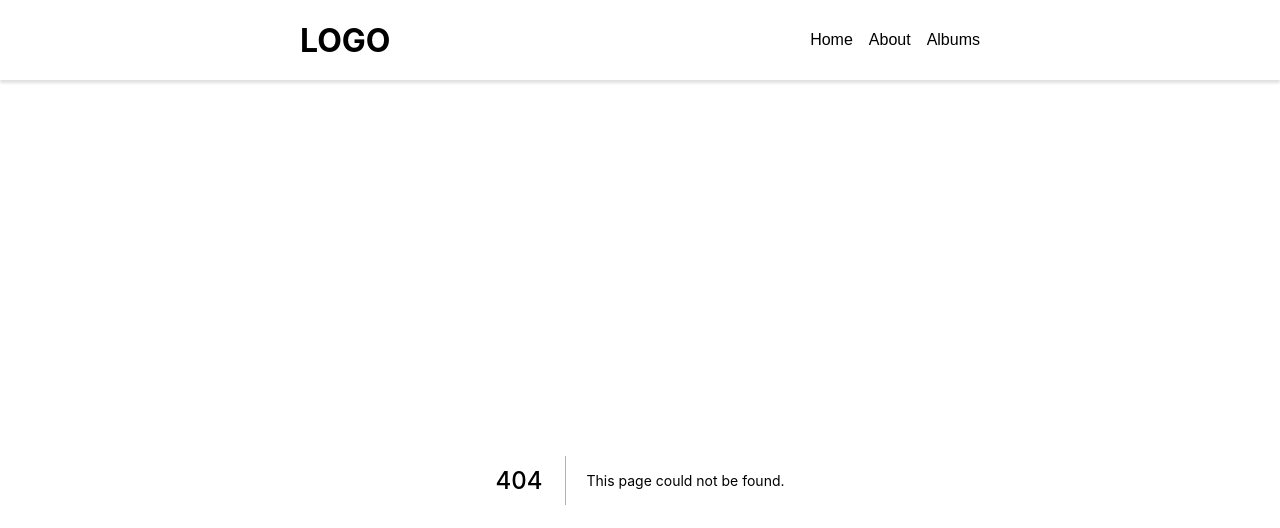
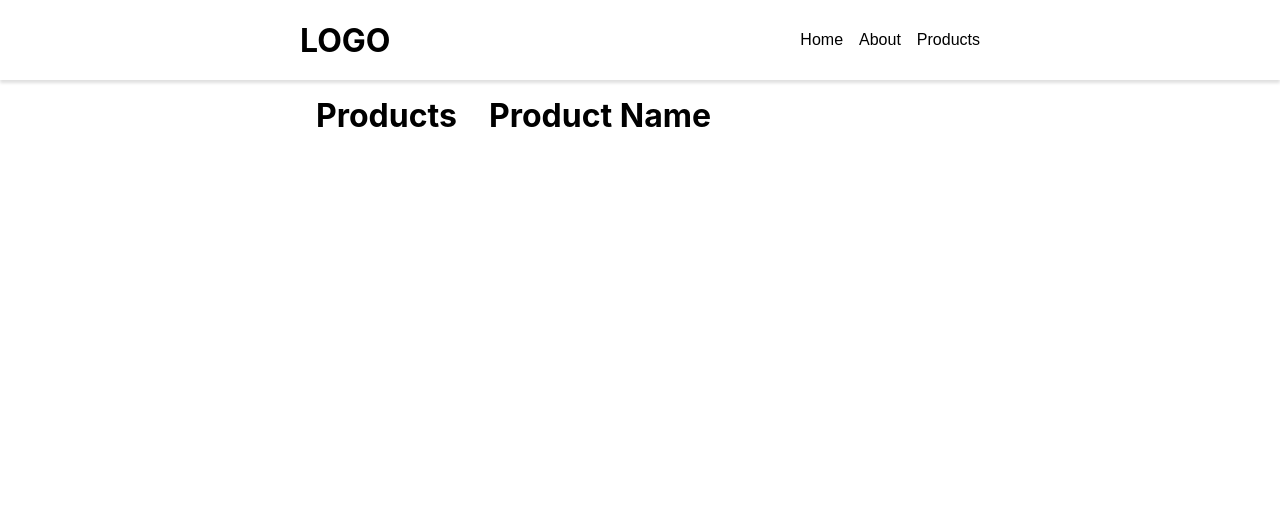
Before and after one commit to yanmoenaing118/deep-nextjs, a Next.js app: page /products/1 in a window 1280 px wide. Before the commit this address had no page. Shown: the top 528 px of the page. Built offline with nearby package versions, Linux system fonts and the light colour scheme.

Commit message:
done reviews

```diff
--- a/components/Nav.js
+++ b/components/Nav.js
@@ -13,7 +13,7 @@ export default function Nav() {
           <Link href="/about">About </Link>
         </li>
         <li>
-          <Link href="/albums">Albums </Link>
+          <Link href="/products">Products </Link>
         </li>
       </ul>
       <style jsx>{`
--- /dev/null
+++ b/components/products/ProductsLayout.js
@@ -0,0 +1,21 @@
+export default function ProductsLayout({aside, content}) {
+  return (
+    <div className="products-layout">
+      <div className="aside">{aside}</div>
+      <div className="content">{content}</div>
+      <style jsx>{`
+        .products-layout {
+          display: flex;
+        }
+
+        .aside {
+          padding: 1em;
+        }
+
+        .content {
+          padding: 1em;
+        }
+      `}</style>
+    </div>
+  );
+}
--- a/next.config.js
+++ b/next.config.js
@@ -1,6 +1,6 @@
 const nextConfig = {
   env: {
-    API_URL: "https://jsonplaceholder.typicode.com",
+    API_URL: "https://fakestoreapi.com/",
     APP_URL: "http://localhost:9000",
   },
 };
--- /dev/null
+++ b/pages/products/[id].js
@@ -0,0 +1,17 @@
+import ProductsLayout from "../../components/products/ProductsLayout";
+import AlbumnsLayout from "../../layout/AlbumsLayout";
+
+export default function ProductPage() {
+  return (
+    <AlbumnsLayout>
+      <ProductsLayout
+        aside={
+          <div>
+            <h1>Products </h1>
+          </div>
+        }
+        content={<h1>Product Name</h1>}
+      />
+    </AlbumnsLayout>
+  );
+}
```
Also changed, not shown: components/products/ProductsList.js (added, +17 -0 lines), pages/products/index.js (renamed from pages/albums/index.js, +5 -2 lines), lib/firebase-config.js (added).
